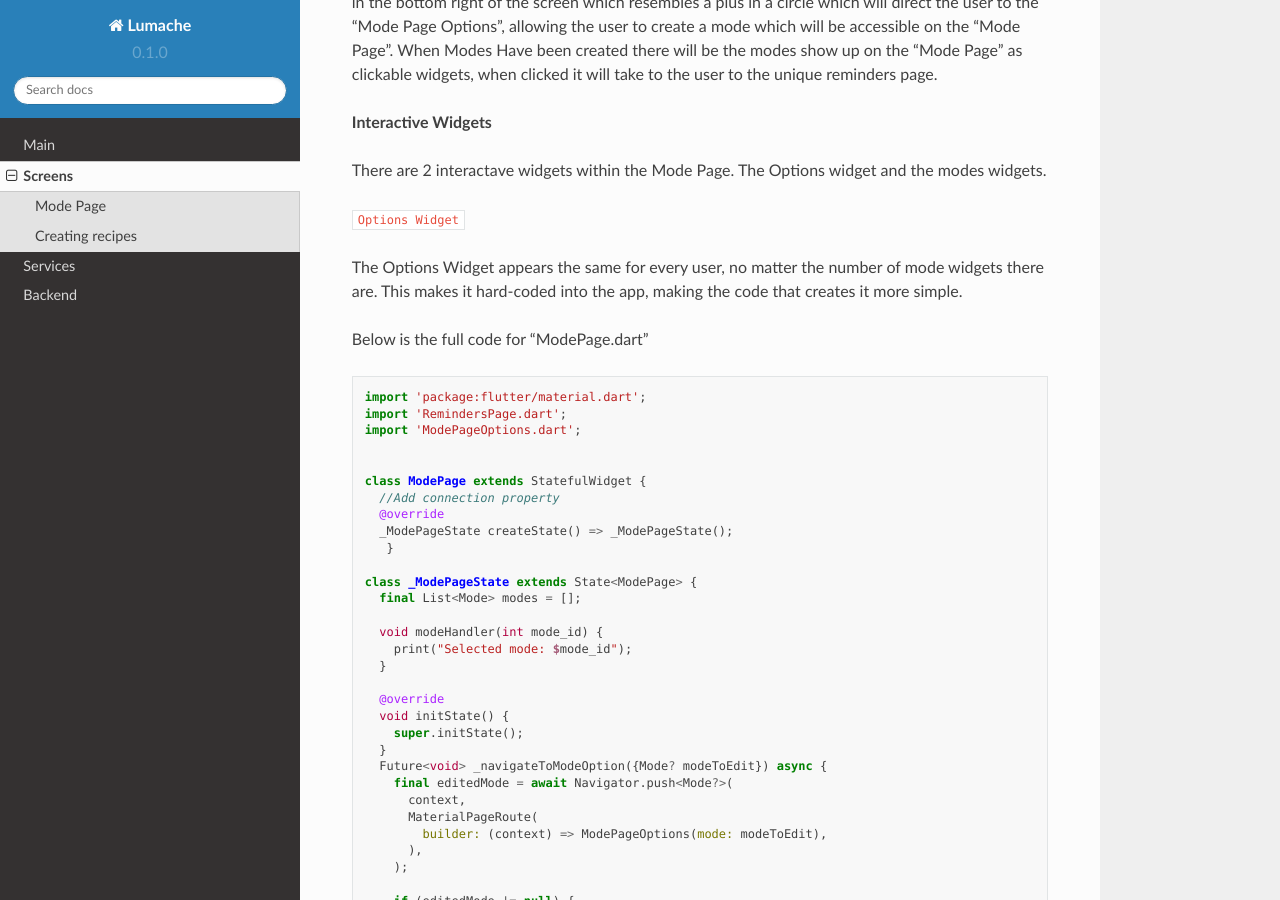
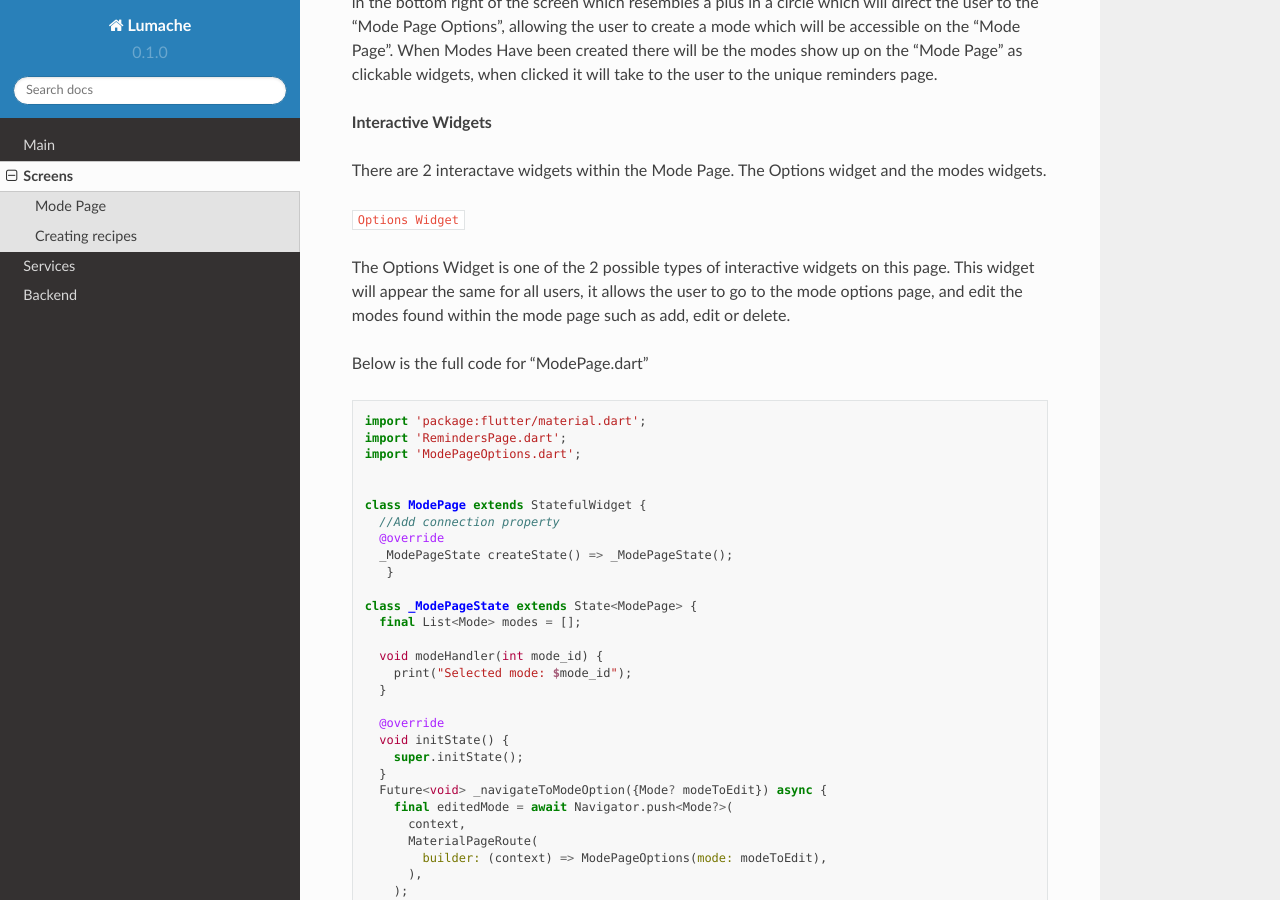
Before and after one commit to SE-sustainability/Project_code, a Sphinx documentation site: the page built from docs/source/screens.rst, in a window 1280 px wide and 900 px high, scrolled down 441 px. Built offline with Sphinx 7.4.7 and the Read the Docs theme 2.0.0, drawn with Linux system fonts in a browser that asks for light colours.

Commit message:
Update screens.rst

```diff
--- a/docs/source/screens.rst
+++ b/docs/source/screens.rst
@@ -14,7 +14,7 @@ There are 2 interactave widgets within the Mode Page. The Options widget and the
 
 ``Options Widget``
 
-The Options Widget appears the same for every user, no matter the number of mode widgets there are. This makes it hard-coded into the app, making the code that creates it more simple.
+The Options Widget is one of the 2 possible types of interactive widgets on this page. This widget will appear the same for all users, it allows the user to go to the mode options page, and edit the modes found within the mode page such as add, edit or delete.
 
 
 Below is the full code for "ModePage.dart"
```
